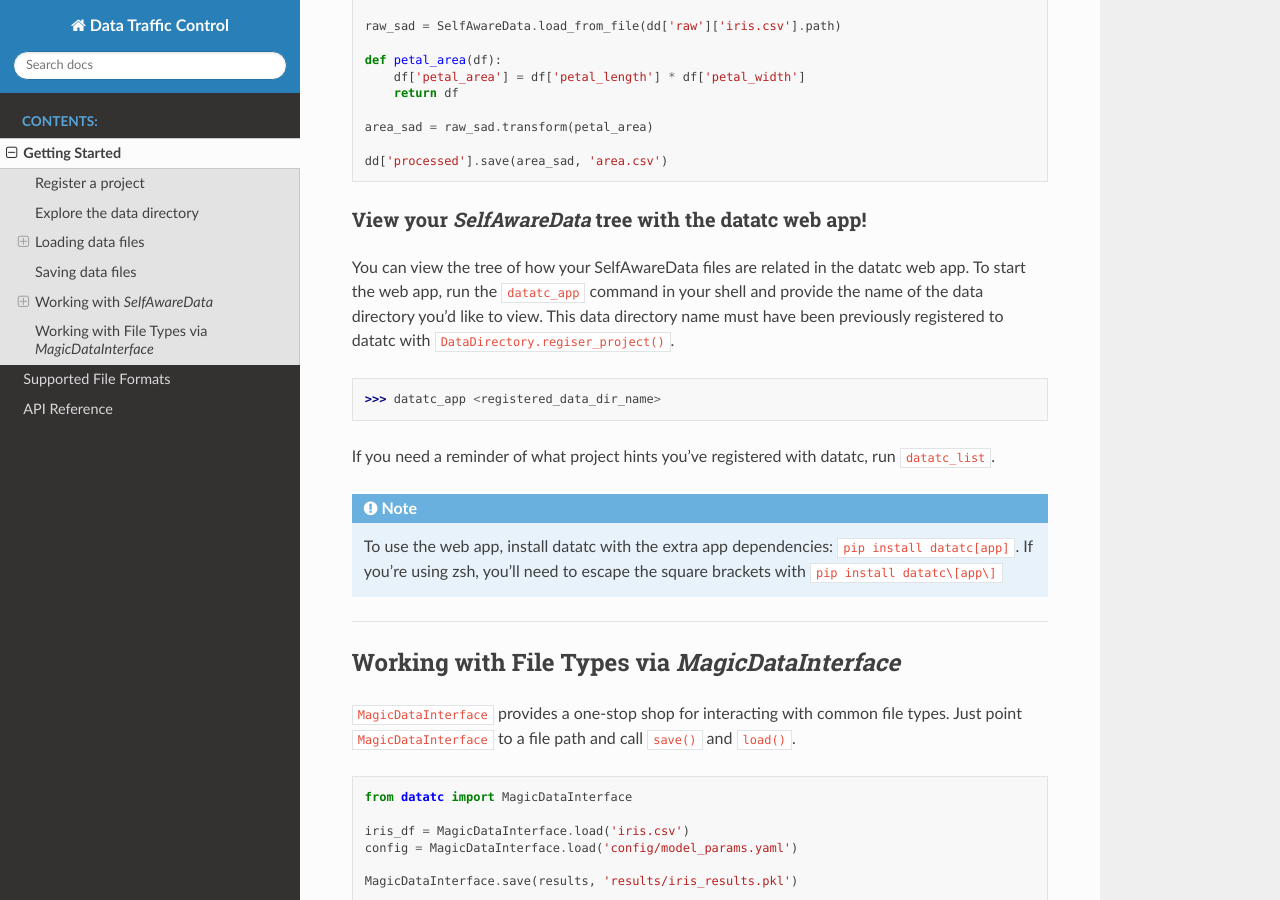
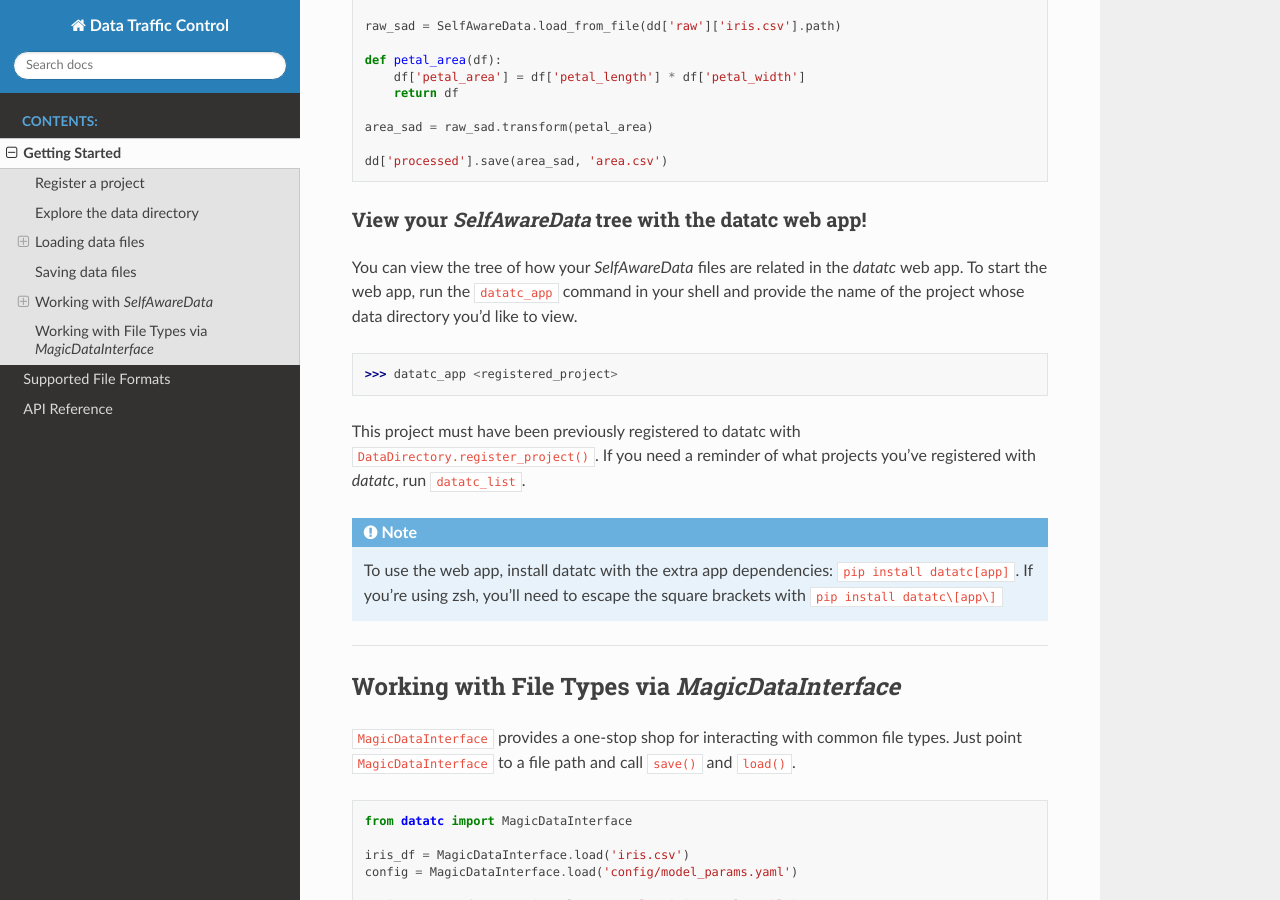
Before and after one commit to lokijuhy/data-traffic-control, a Sphinx documentation site: the page built from docs/getting_started.rst, in a window 1280 px wide and 900 px high, scrolled down 6948 px. Built offline with Sphinx 7.4.7 and the Read the Docs theme 2.0.0, drawn with Linux system fonts in a browser that asks for light colours.

Commit message:
wordsmithing

```diff
--- a/docs/getting_started.rst
+++ b/docs/getting_started.rst
@@ -307,13 +307,14 @@ Here's a toy example of working with ``SelfAwareData``:
 View your `SelfAwareData` tree with the datatc web app!
 '''''''''''''''''''''''''''''''''''''''''''''''''''''''
 
-You can view the tree of how your SelfAwareData files are related in the datatc web app.
-To start the web app, run the ``datatc_app`` command in your shell and provide the name of the data directory you'd like to view.
-This data directory name must have been previously registered to datatc with ``DataDirectory.regiser_project()``.
+You can view the tree of how your `SelfAwareData` files are related in the `datatc` web app.
+To start the web app, run the ``datatc_app`` command in your shell
+and provide the name of the project whose data directory you'd like to view.
 
->>> datatc_app <registered_data_dir_name>
+>>> datatc_app <registered_project>
 
-If you need a reminder of what project hints you've registered with datatc, run ``datatc_list``.
+This project must have been previously registered to datatc with ``DataDirectory.register_project()``.
+If you need a reminder of what projects you've registered with `datatc`, run ``datatc_list``.
 
 .. note::
     To use the web app, install datatc with the extra app dependencies: ``pip install datatc[app]``.
```
